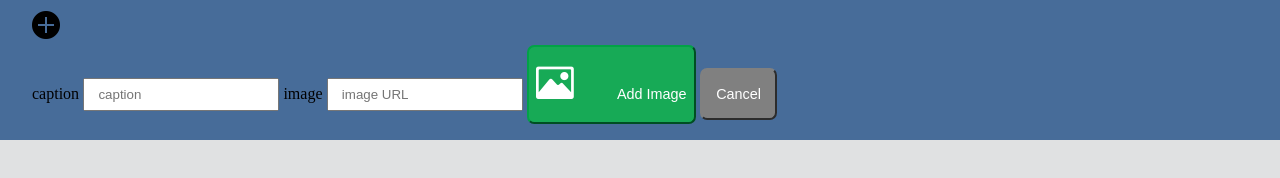
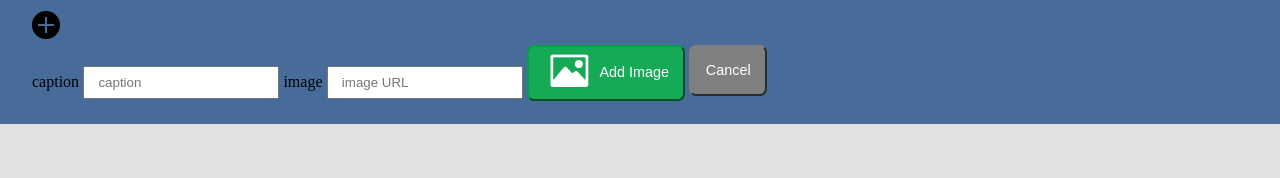
Before and after one commit to alexhidalgo/Day-28, a plain HTML site: page homework/index.html in a window 1280 px wide. Drawn offline with nearby package versions, Linux system fonts and the light colour scheme; no server answers.

Commit message:
Added button styling

```diff
--- a/homework/index.html
+++ b/homework/index.html
@@ -13,12 +13,17 @@
 
 			<i ng-click="showInputs()" class="icon ion-plus-circled"></i>
 
-			<div ng-show="plusClicked || activeWindow">
+			<div class="input-form" ng-show="plusClicked || activeWindow">
 				<label>caption</label>
 				<input placeholder="caption" type="text" ng-model="caption">
 				<label>image</label>
 				<input placeholder="image URL" type="text" ng-model="image">
-				<button class="submit-button" type="submit" ng-click="sendData(caption, image)"><i class="icon ion-image"></i>Add Image</button>
+				<button class="submit-button" type="submit" ng-click="sendData(caption, image)"><i class="icon ion-image"></i>
+					<div>
+						Add Image
+					</div>
+
+				</button>
 				<button class="cancel-button">Cancel</button>
 			</div>
 
@@ -33,7 +38,7 @@
 		</div>
 
 	</div>
-
+	<script src="https://code.jquery.com/jquery-1.10.2.js"></script>
 	<script src="https://ajax.googleapis.com/ajax/libs/angularjs/1.3.13/angular.min.js"></script>
 	<script src="scripts/app.js"></script>
 	<script src="scripts/controllers.js"></script>
--- a/homework/scripts/controllers.js
+++ b/homework/scripts/controllers.js
@@ -27,17 +27,21 @@ angular.module('app.controllers', [])
 
  //    };
 
- 	window.onresize = resize;
+ // 	window.onresize = resize;
 
- 	function resize() {
+ // 	function resize() {
 
- 		if ( window.innerWidth > 1000 ) {
- 			$scope.activeWindow = true;
- 			console.log($scope.activeWindow);
- 		} else {
- 			$scope.activeWindow = false;
- 		}
+ // 		if ( window.innerWidth > 1000 ) {
+ // 			$scope.activeWindow = true;
+ // 			console.log($scope.activeWindow);
+ // 		} else {
+ // 			$scope.activeWindow = false;
+ // 		}
 
+	// }
+
+	if ($(window).width() > 1000) {
+		$scope.activeWindow = true;
 	}
 
 
@@ -58,7 +62,7 @@ angular.module('app.controllers', [])
 			if(response[i].caption && response[i].image) {
 				$scope.messages.push(response[i]);
 			}
-		} console.log($scope.messages);
+		}
 	})
 	.error(function(err){
 		console.log(err);
--- a/homework/styles/main.css
+++ b/homework/styles/main.css
@@ -15,6 +15,18 @@ button {
 	-moz-border-radius: 0.5em;
 	-webkit-border-radius: 0.5em;
 	font-size: 0.9em;
+	position: relative;
+}
+
+button div {
+	display: inline-block;
+	position: relative;
+	right: 1em;
+	bottom: 0.7em;
+}
+
+.input-form {
+	position: relative;
 }
 
 
@@ -27,23 +39,26 @@ button {
 }
 
 .top-header .ion-image {
-	margin-right: 1em;
+	margin-right: 0.5em;
+	margin-left: 0.5em;
 	font-size: 3em;
-	line-height: 1.4em;
+	line-height: 1.2em;
 }
 
 .cancel-button {
 	padding: 1.1em 1em;
 	background-color: grey;
 	border-color: grey;
+	position: relative;
+	bottom: 0.8em;
 
 
 }
 
 .submit-button {
-	padding: 0.5em;
 	background-color: #17AA56;
 	border-color: #02A247;
+	padding: 0;
 }
 
 .ion-plus-circled {
@@ -74,7 +89,7 @@ button {
 
 /* desktop */
 @media(min-width: 1000px){
-	.top-header .ion-image {
-
+	.form-input {
+		display: block;
+	}
 }
-}
```
